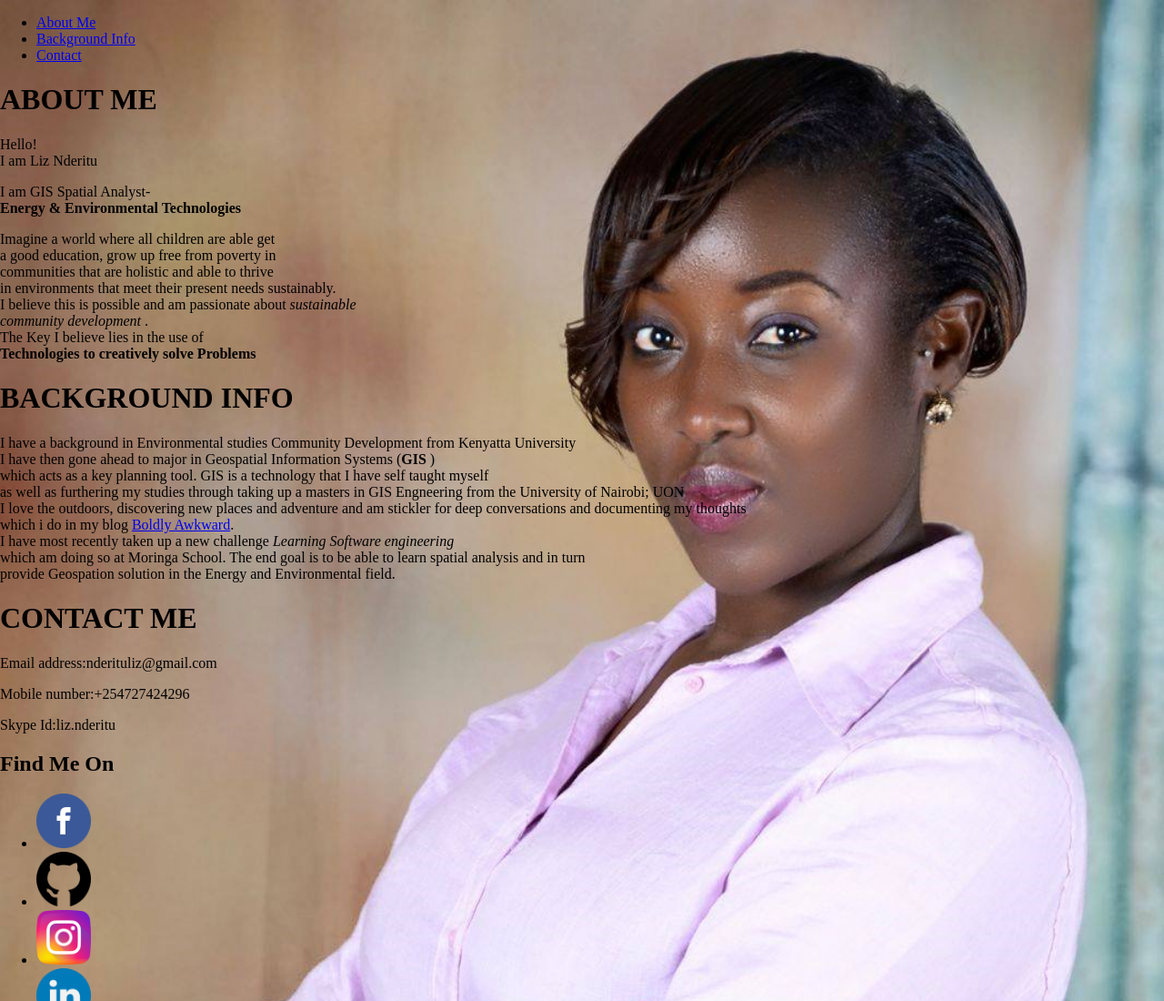
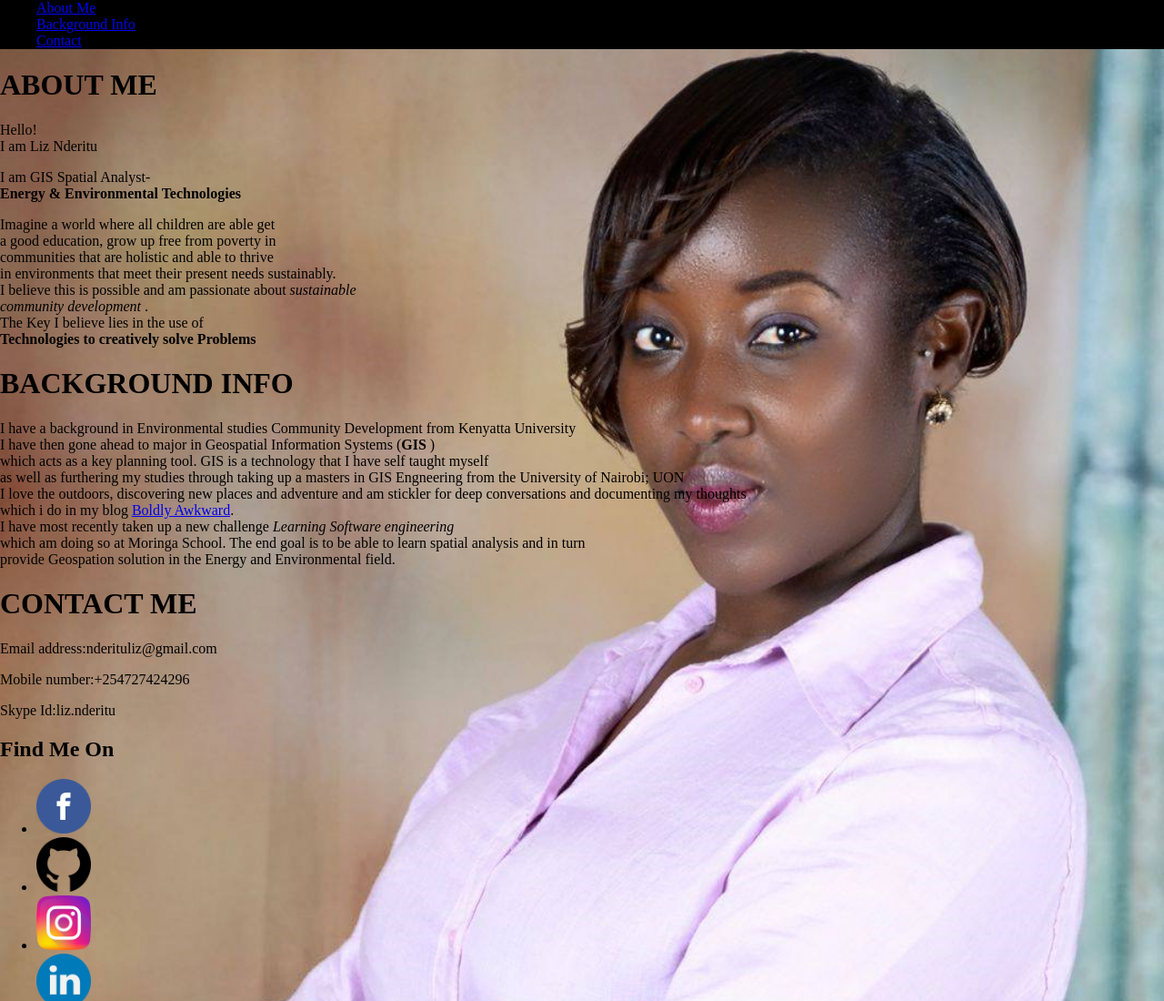
Before and after one commit to nderituliz/Portfolio, a plain HTML site: page index.html in a window 1280 px wide. Shown: the top 1100 px of the page at 91% size. Drawn offline with Linux system fonts and the light colour scheme; files that its build step writes are made by us from their sources.

Commit message:
add the styled unordered list of the nav bar

```diff
--- a/CSS/styles.css
+++ b/CSS/styles.css
@@ -2,3 +2,10 @@ body{
     margin: 0;
     padding:0;
     }
+.nav ul{
+        list-style: none;
+        background: black;
+        text-align: center
+        padding:0;
+        margin:0;
+        }
```
